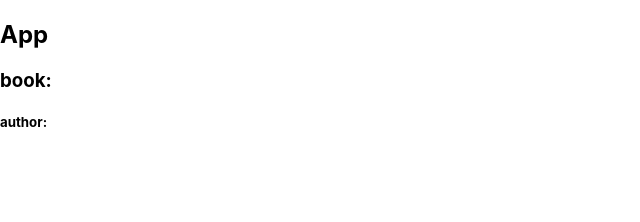
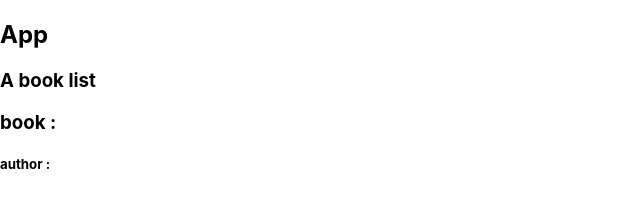
Before and after one commit to Quangnguyenz/class-based-components, a React (Create React App) app: page / in a window 1280 px wide. Shown: the top 222 px of the page, without its empty margins (0-640 px from the left). Built offline with nearby package versions, Linux system fonts and the light colour scheme.

Commit message:
class based component

```diff
--- a/src/Book.js
+++ b/src/Book.js
@@ -0,0 +1,13 @@
+import React, { Component } from 'react'
+
+export default class Book extends Component {
+    render() {
+        console.log(this.props)
+        return (
+            <article>
+                <h3>book :{ }</h3>
+                <h5>author :</h5>
+            </article>
+        )
+    }
+}
--- a/src/Booklist.js
+++ b/src/Booklist.js
@@ -3,10 +3,10 @@ import Book from "./Book";
 export default class Booklist extends Component {
     render() {
         return (
-            <article>
-                <h3>book:</h3>
-                <h5>author:</h5>
-            </article>
+            <section>
+                <h1>A book list</h1>
+                <Book />
+            </section>
         )
     }
 }
```
